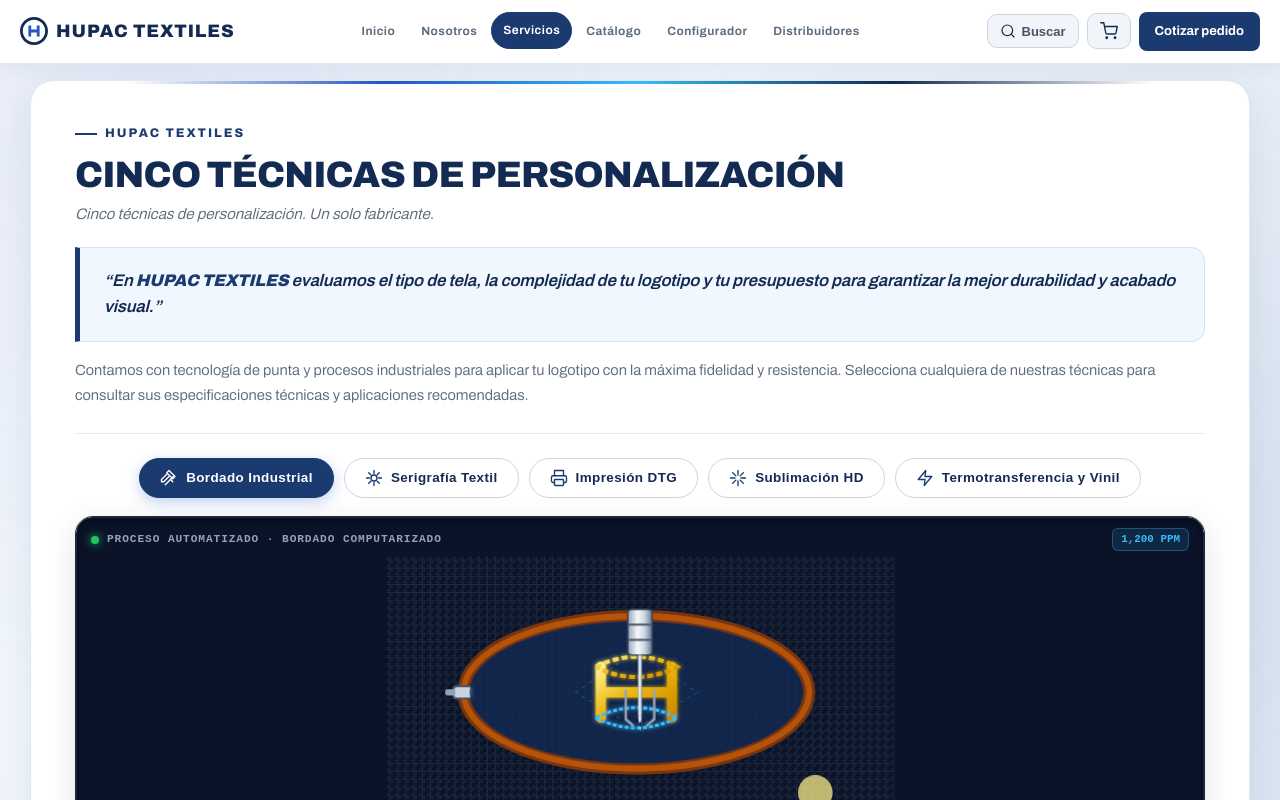
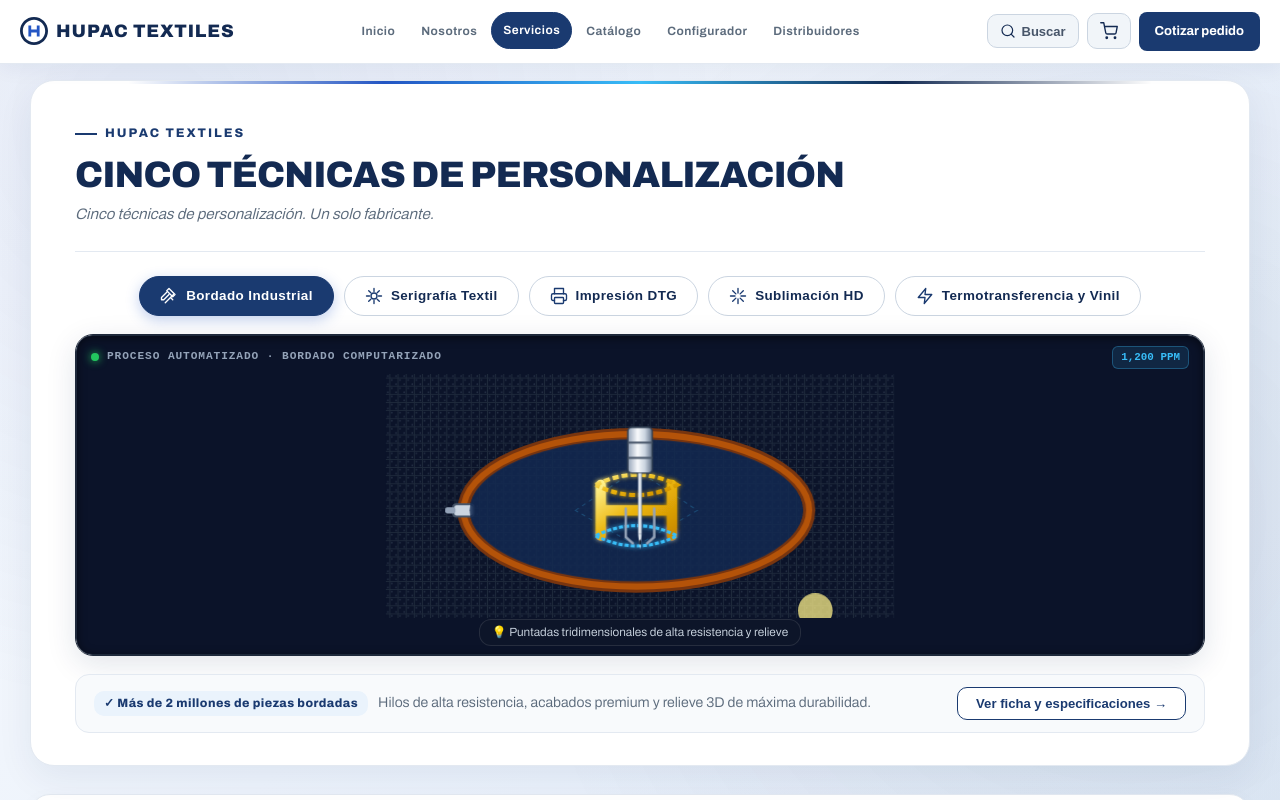
Before and after one commit to danieltrejomx/hupac-textiles-web, a Next.js app: page /servicios in a window 1280 px wide. Shown: the top 800 px of the page. Built offline with nearby package versions, Linux system fonts and the light colour scheme.

Commit message:
clean(servicios): remover bloque de cita y parrafo introductorio para diseño mas limpio

```diff
--- a/app/servicios/page.tsx
+++ b/app/servicios/page.tsx
@@ -171,42 +171,9 @@ export default function ServiciosPage() {
               fontSize: '0.95rem',
               fontStyle: 'italic',
               color: 'var(--texto-2)',
-              margin: '0 0 20px 0'
+              margin: '0 0 24px 0'
             }}>
               Cinco técnicas de personalización. Un solo fabricante.
-            </p>
-
-            {/* Cita Destacada con Barra Azul Royal */}
-            <div style={{
-              backgroundColor: '#F0F7FF',
-              border: '1px solid #D0E3FF',
-              borderLeft: '5px solid var(--rey)',
-              borderRadius: '0 14px 14px 0',
-              padding: '20px 24px',
-              marginBottom: '16px'
-            }}>
-              <p style={{
-                fontSize: '1.05rem',
-                fontWeight: 600,
-                fontStyle: 'italic',
-                lineHeight: 1.6,
-                color: 'var(--marino)',
-                margin: 0,
-                letterSpacing: '-0.01em'
-              }}>
-                &ldquo;En <strong style={{ color: 'var(--rey)', fontWeight: 850 }}>HUPAC TEXTILES</strong> evaluamos el tipo de tela, la complejidad de tu logotipo y tu presupuesto para garantizar la mejor durabilidad y acabado visual.&rdquo;
-              </p>
-            </div>
-
-            {/* Párrafo Descriptivo */}
-            <p style={{
-              fontSize: '0.92rem',
-              lineHeight: 1.65,
-              color: 'var(--texto-2)',
-              margin: '0 0 26px 0',
-              maxWidth: '100%'
-            }}>
-              Contamos con tecnología de punta y procesos industriales para aplicar tu logotipo con la máxima fidelidad y resistencia. Selecciona cualquiera de nuestras técnicas para consultar sus especificaciones técnicas y aplicaciones recomendadas.
             </p>
 
             {/* ================= SIMULADOR ANIMADO Y SELECTOR DE LAS 5 TÉCNICAS ================= */}
```
